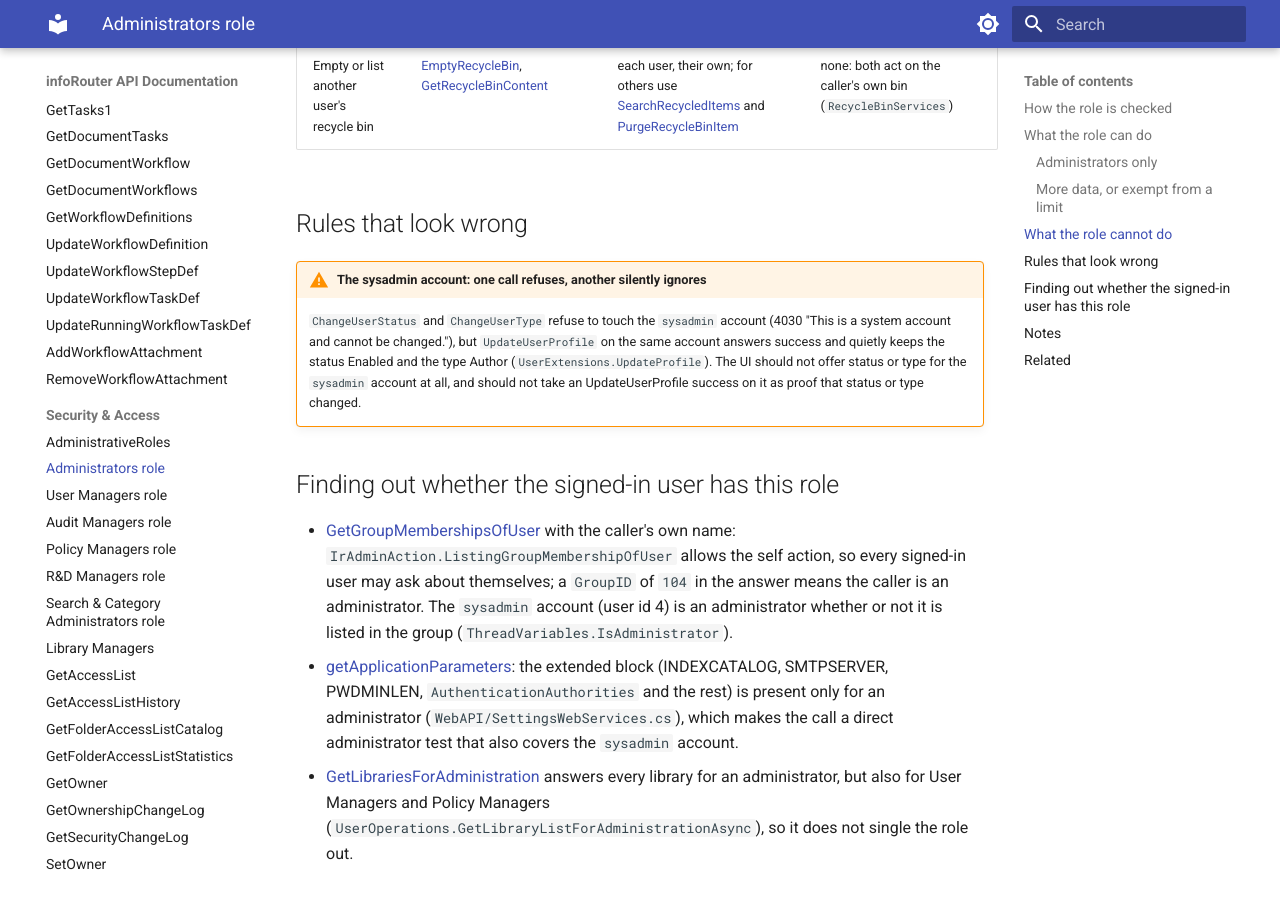
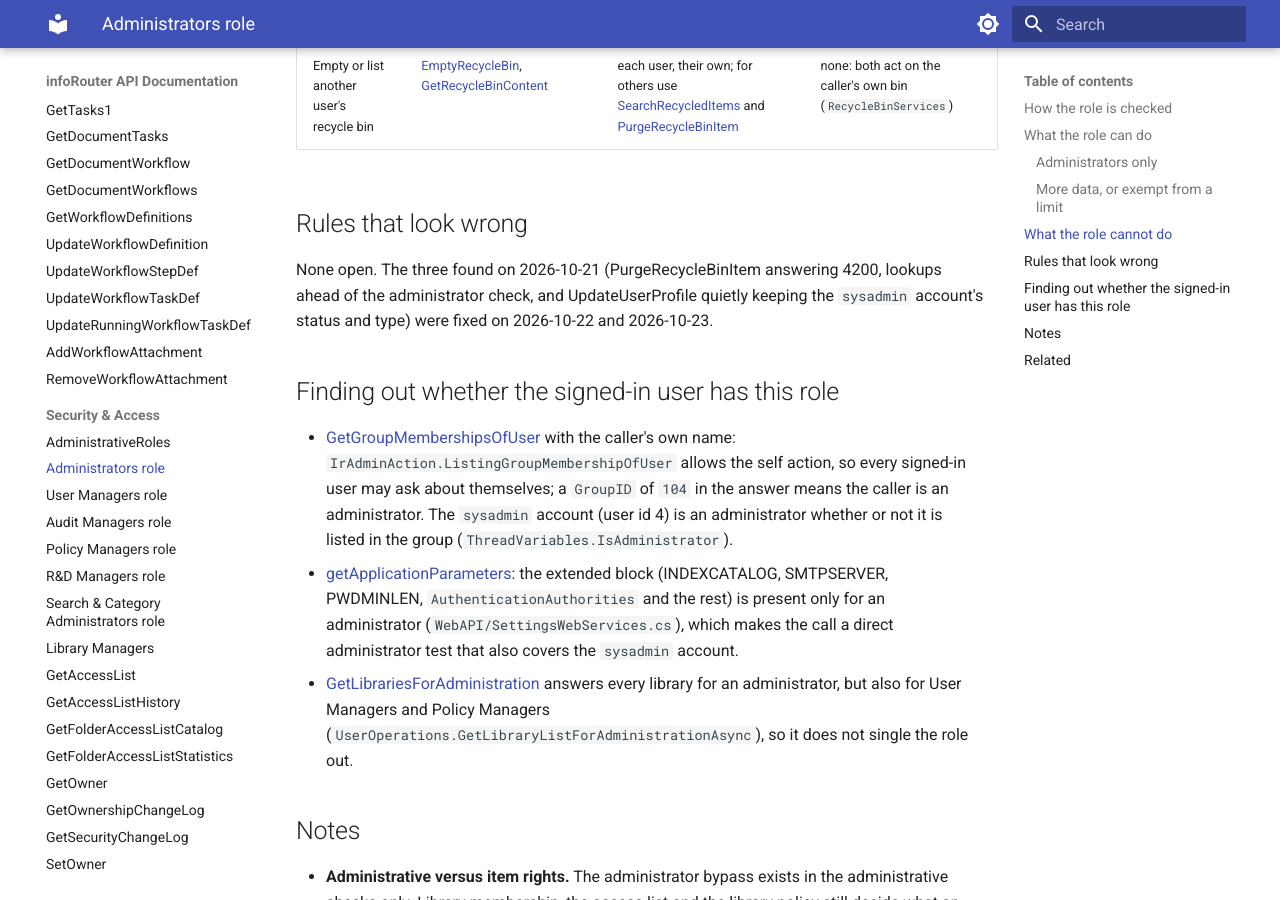
Before and after one commit to inforouter/apidocs, an MkDocs documentation site: the page built from docs/AdministratorsRole.md, in a window 1280 px wide and 900 px high, scrolled down 9840 px. Built offline with MkDocs 1.6.1 and Material for MkDocs 9.7.7, drawn with Linux system fonts in a browser that asks for light colours.

Commit message:
The sysadmin account: UpdateUserProfile now refuses a status or type change like ChangeUserStatus and ChangeUserType
The last warning on the Administrators page is gone with task #45; the
three API pages say which refusal the sysadmin account gets.

Co-Authored-By: Claude Fable 5.1 <noreply@anthropic.com>

```diff
--- a/docs/AdministratorsRole.md
+++ b/docs/AdministratorsRole.md
@@ -82,8 +82,7 @@ Everything every other role page lists, plus the following. In the first table n
 
 ## Rules that look wrong
 
-!!! warning "The sysadmin account: one call refuses, another silently ignores"
-    `ChangeUserStatus` and `ChangeUserType` refuse to touch the `sysadmin` account (4030 "This is a system account and cannot be changed."), but `UpdateUserProfile` on the same account answers success and quietly keeps the status Enabled and the type Author (`UserExtensions.UpdateProfile`). The UI should not offer status or type for the `sysadmin` account at all, and should not take an UpdateUserProfile success on it as proof that status or type changed.
+None open. The three found on 2026-10-21 (PurgeRecycleBinItem answering 4200, lookups ahead of the administrator check, and UpdateUserProfile quietly keeping the `sysadmin` account's status and type) were fixed on 2026-10-22 and 2026-10-23.
 
 ## Finding out whether the signed-in user has this role
 
```
Also changed, not shown: docs/ChangeUserStatus.md (+1 -0 lines), docs/ChangeUserType.md (+1 -0 lines), docs/UpdateUserProfile.md (+1 -0 lines).
